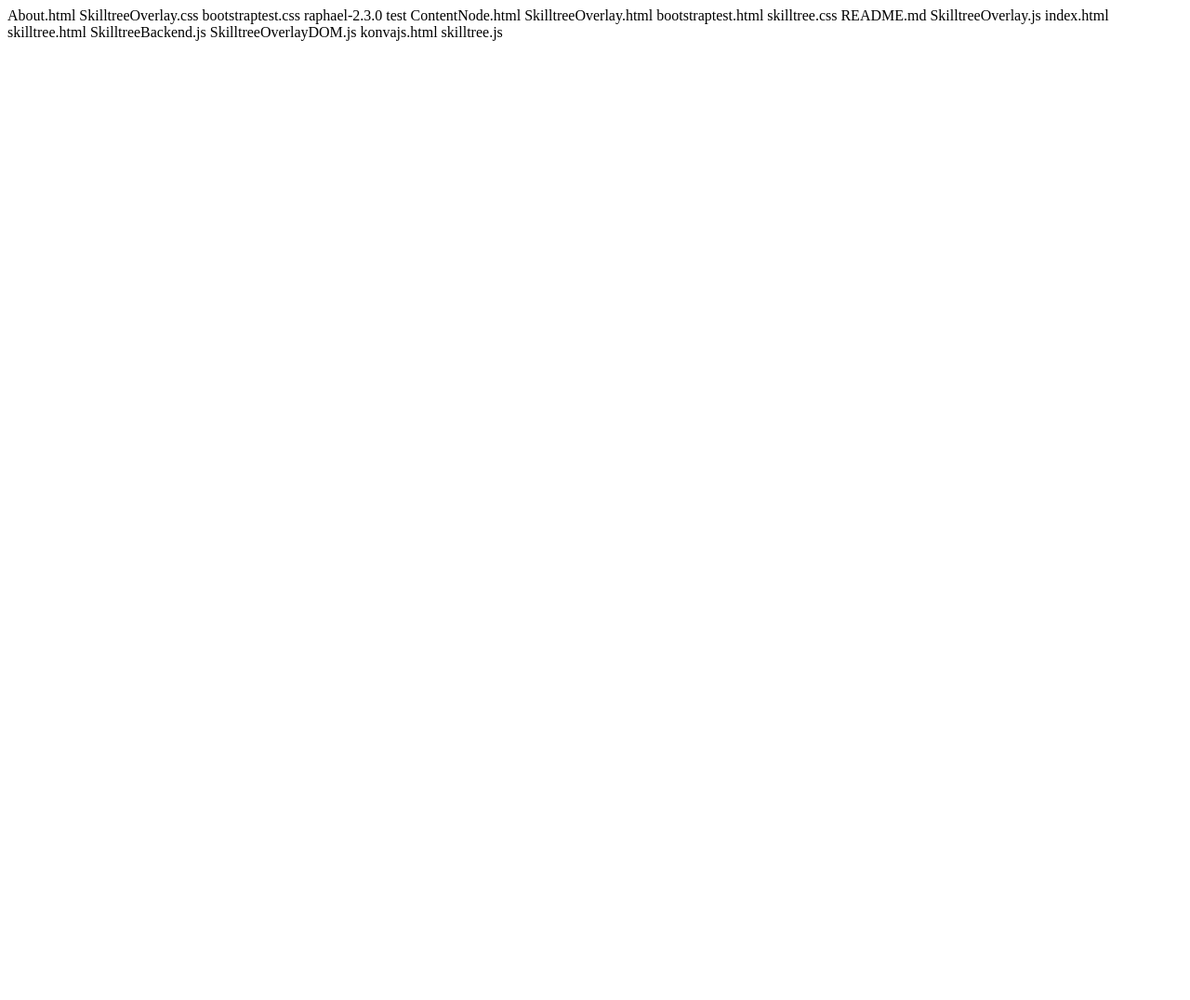
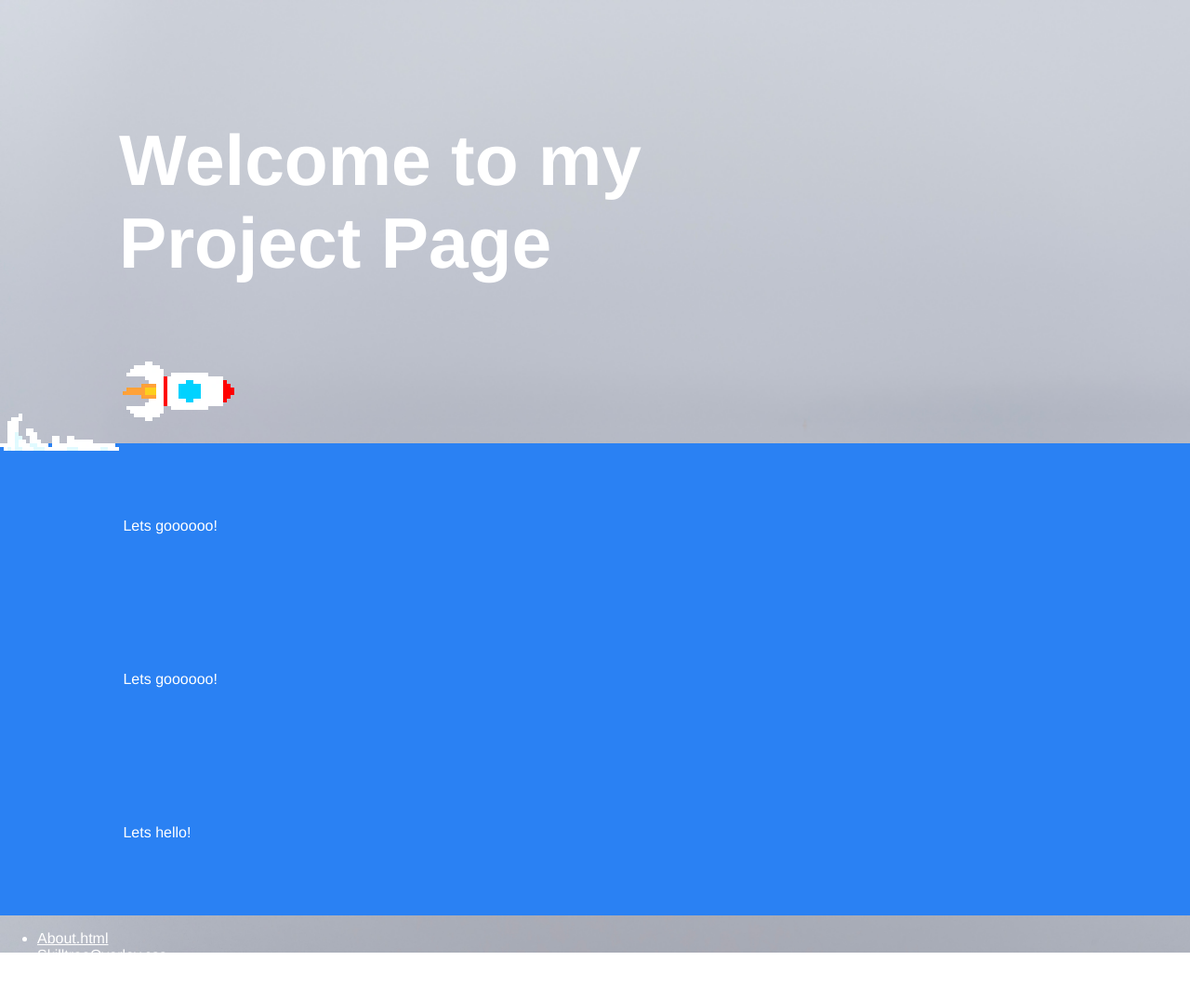
Before and after one commit to Dubidu1212/rep, a plain HTML site: page index.html in a window 1280 px wide. Shown: the top 1076 px of the page at 93% size. Before the commit the page ends 800 px from the top, so only its background shows below. Drawn offline with nearby package versions, Linux system fonts and the light colour scheme.

Commit message:
Added Index and vue

```diff
--- a/index.html
+++ b/index.html
@@ -1,4 +1,58 @@
-About.html           SkilltreeOverlay.css    bootstraptest.css   raphael-2.3.0   test
-ContentNode.html     SkilltreeOverlay.html   bootstraptest.html  skilltree.css
-README.md            SkilltreeOverlay.js     index.html          skilltree.html
-SkilltreeBackend.js  SkilltreeOverlayDOM.js  konvajs.html        skilltree.js
+<!DOCTYPE html>
+<html lang="en">
+<head>
+    <meta charset="UTF-8">
+    <meta http-equiv="X-UA-Compatible" content="IE=edge">
+    <meta name="viewport" content="width=device-width, initial-scale=1.0, shrink-to-fit=no">
+    <title>Document</title>
+    <!-- development version, includes helpful console warnings -->
+    <script src="https://unpkg.com/vue@next"></script>
+
+
+
+    <link href="./index.css" rel="stylesheet"><link/>
+</head>
+<body>
+
+    <div id="app">
+
+        <paralax id="boat" src="bg.jpg" scroll-speed="-0.2" margin="0"></paralax>
+        <h1>Welcome to my Project Page</h1>
+        <dyn-box scroll-speed-x="0.5">
+            <div style="width: 20vw;">
+                <img id="rocket" src="rocket.png"/>
+                <img id="foam" src="foam.png"/>
+            </div>
+        </dyn-box>
+        <dyn-box scroll-speed-x="-0.3" scroll-speed-y='0'>
+            <div class='box'>
+               Lets goooooo!
+            </div>
+        </dyn-box>
+        <dyn-box scroll-speed-x="0.3" scroll-speed-y='0'>
+            <div class='box'>
+               Lets goooooo!
+            </div>
+        </dyn-box>
+        <dyn-box scroll-speed-x="0.1" scroll-speed-y='0.2'>
+            <div class='box'>
+                Lets hello!
+             </div>
+        </dyn-box>
+
+        <ul>
+            <li v-for="(link, index) in links" :href="link">
+                <a :href="link"> {{link}}</a>
+            </li>
+            <li v-for="(link, index) in links" :href="link">
+                <a :href="link"> {{link}}</a>
+            </li>
+            <li v-for="(link, index) in links" :href="link">
+                <a :href="link"> {{link}}</a>
+            </li>
+        </ul>
+    </div>
+
+    <script src="index.js"></script>
+</body>
+</html>
--- /dev/null
+++ b/index.js
@@ -0,0 +1,106 @@
+const app = Vue.createApp({
+  el: '#app',
+  data: function() {
+    return{
+      seen: true,
+      message: 'Hello Vue!' + new Date().toLocaleString(),
+      links: ["About.html","SkilltreeOverlay.css","bootstraptest.css","raphael-2.3.0","test","ContentNode.html","SkilltreeOverlay.html","bootstraptest.html","skilltree.css","README.md","SkilltreeOverlay.js","index.html","skilltree.html","SkilltreeBackend.js","SkilltreeOverlayDOM.js","konvajs.html","skilltree.js"]
+    }
+  },
+
+})
+
+app.component('paralax', {
+  props: {
+    src:{
+      required: true
+    },
+    scrollSpeed:{
+      default:1
+    },
+    direction:{
+      default: 'Top',
+      validator: function (value) {
+        // The value must match one of these strings
+        return ['Top', 'Left'].indexOf(value) !== -1
+      }
+    },
+    margin:{
+      default:0
+    }
+
+  },
+  data: function () {
+    return {
+      styleObj: {
+        marginTop: null,
+        marginLeft: null
+      }
+    }
+  },
+  template: '<img v-bind:style="styleObj" :src="src" />',
+  methods: {
+    paralax: function(event){
+      console.log("paralax");
+      console.log(window.scrollY);
+      let offset = window.scrollY;
+
+      this.styleObj.marginTop = (offset*this.scrollSpeed + parseFloat(this.margin)) + "%";
+
+
+    }
+  },
+  mounted(){
+    this.paralax()
+    document.addEventListener('scroll', this.paralax)
+  },
+  unmounted(){
+    document.removeEventListener('scroll')
+  }
+})
+
+app.component('dyn-box', {
+  props: {
+    scrollSpeedX: {
+      default:0
+    },
+    scrollSpeedY:{
+      default:0
+    },
+    marginX:{
+      default:0
+    },
+    marginY:{
+      default:0
+    }
+  },
+  data: function () {
+    return {
+      styleObj: {
+        marginTop: null,
+        marginLeft: null,
+      }
+    }
+  },
+  template: '<div v-bind:style="styleObj"><slot></slot></div>',
+  methods: {
+    paralax: function(event){
+      console.log("paralax");
+      console.log(window.scrollY);
+      let offset = window.scrollY;
+
+      this.styleObj.marginLeft = offset*this.scrollSpeedX + this.marginX + "%";
+      this.styleObj.marginTop = offset*this.scrollSpeedY + this.marginY + "%";
+    }
+  },
+  mounted(){
+    document.addEventListener('scroll', this.paralax)
+  },
+  unmounted(){
+    document.removeEventListener('scroll')
+  }
+})
+
+
+
+app.mount("#app");
--- /dev/null
+++ b/index.scss
@@ -0,0 +1,54 @@
+$font-stack: Helvetica, sans-serif;
+$font-scale: 1;
+$primary-color: rgb(255, 255, 255);
+
+body {
+    font: 100% $font-stack;
+    color: $primary-color;
+    padding: 0;
+    margin: 0;
+    z-index: 0;
+}
+
+html, body {
+    max-width: 100%;
+    overflow-x: hidden;
+}
+.box{
+    background-color: rgb(42, 129, 243);
+    margin-top: -1%;
+    padding-left: 10%;
+    padding-right: 10%;
+    padding-top: 10vh;
+    padding-bottom: 10vh;
+    white-space: pre;
+}
+
+#boat{
+    width: 120%;
+    z-index: -1;
+    position: fixed;
+}
+
+#rocket{
+    width: 10vw;
+    image-rendering: pixelated;
+
+}
+#foam{
+    width: 10vw;
+    image-rendering: pixelated;
+    position: relative;
+    float: left;
+}
+a {
+    color: inherit;
+}
+
+h1 {
+    font-size: 6vw * $font-scale;
+    margin-top: 10%;
+    margin-left: 10%;
+    margin-right: 45%;
+    display: inline-block;
+}
```
Also changed, not shown: bg.jpg (added), foam.png (added), index.css (added), rocket.png (added), 1 other file.
